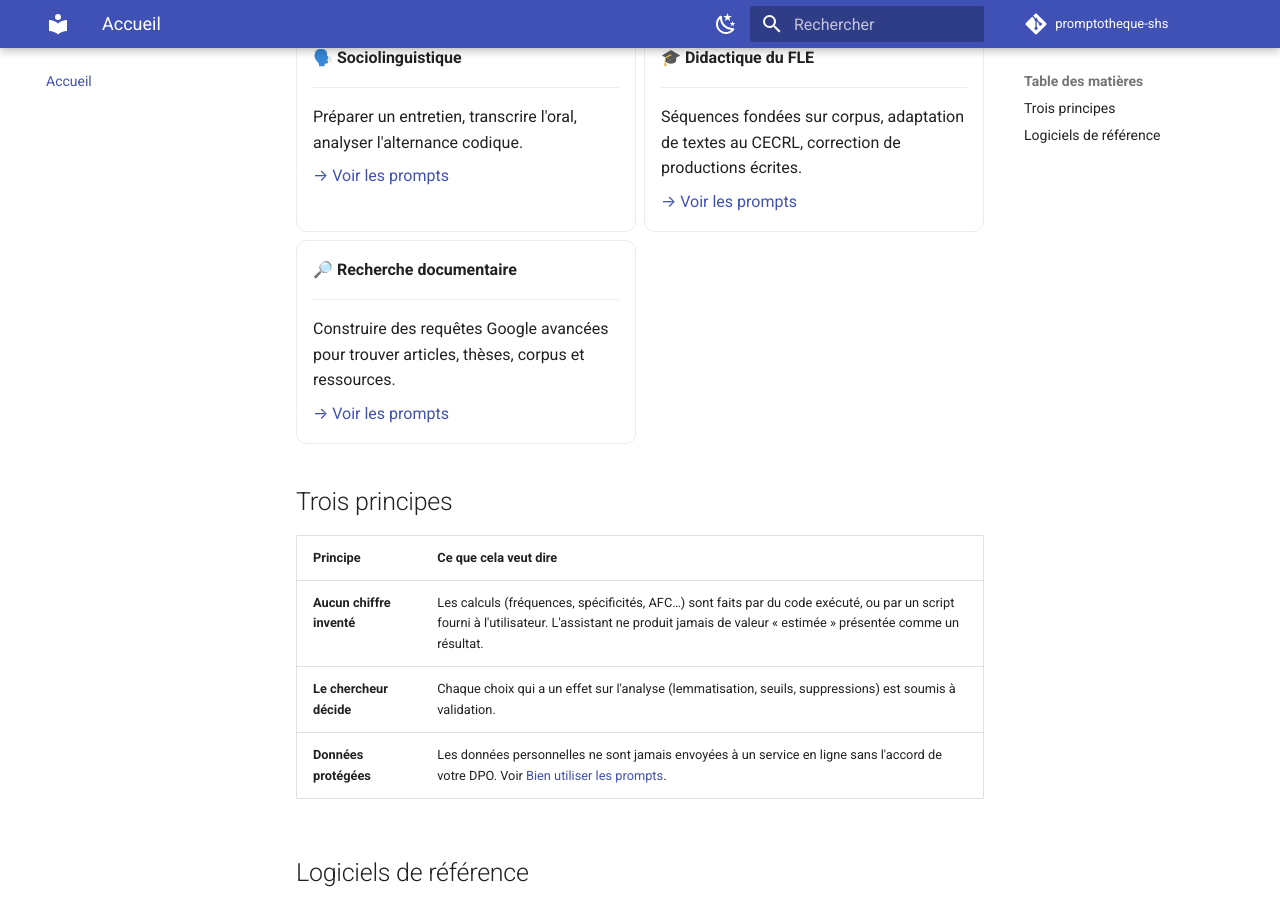
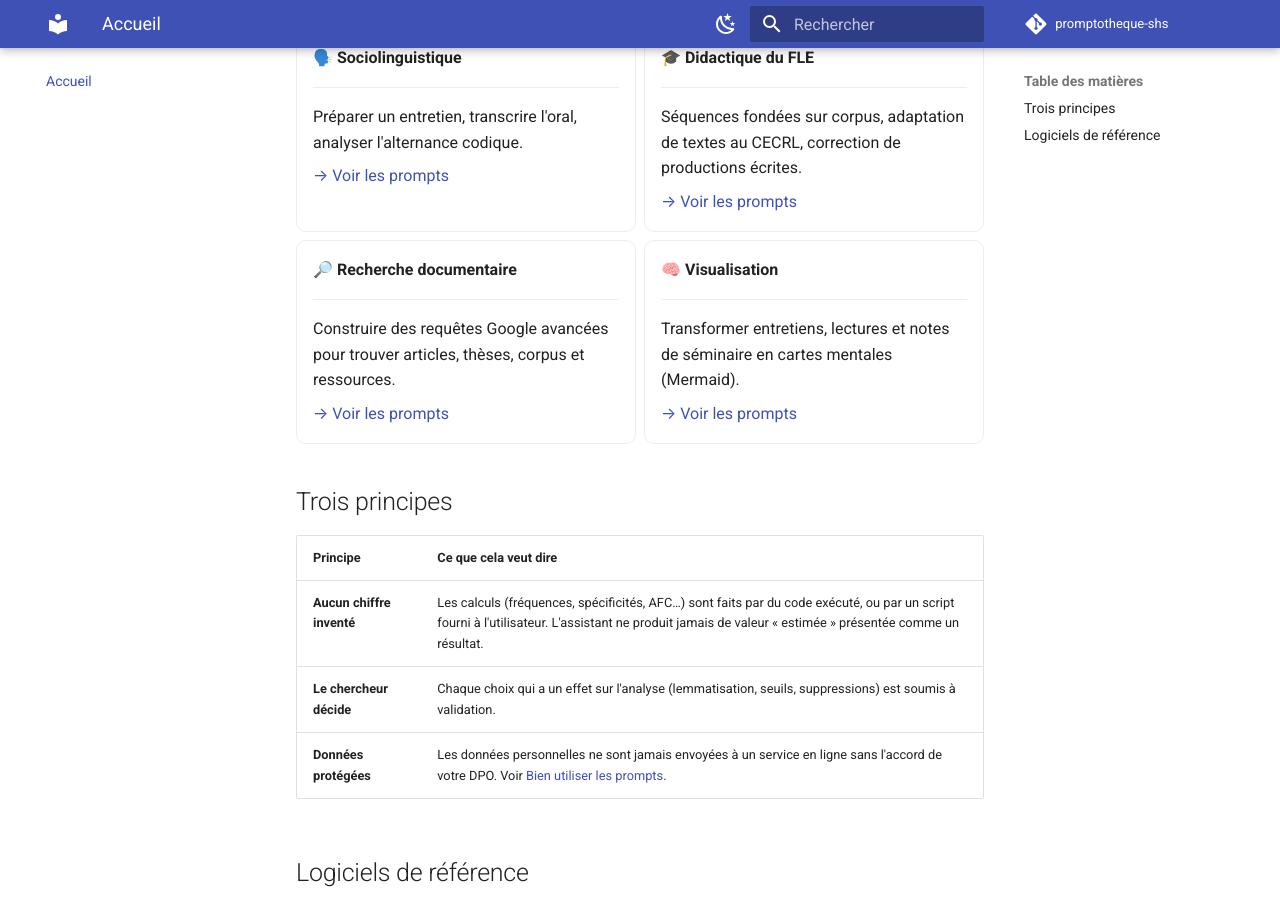
Before and after one commit to amanylili/promptotheque-shs, an MkDocs documentation site: the page built from docs/index.md, in a window 1280 px wide and 900 px high, scrolled down 775 px. Built offline with MkDocs 1.6.1 and Material for MkDocs 9.7.7, drawn with Linux system fonts in a browser that asks for light colours; comment, search, counter and statistics services are not loaded.

Commit message:
Ajoute la carte Visualisation sur la page d’accueil

```diff
--- a/docs/index.md
+++ b/docs/index.md
@@ -55,6 +55,14 @@ Chaque prompt est **interactif**. L'assistant avance par phases et s'arrête à
 
     [→ Voir les prompts](recherche-documentaire/index.md)
 
+-   **🧠 Visualisation**
+
+    ---
+
+    Transformer entretiens, lectures et notes de séminaire en cartes mentales (Mermaid).
+
+    [→ Voir les prompts](visualisation/index.md)
+
 </div>
 
 ## Trois principes
```
